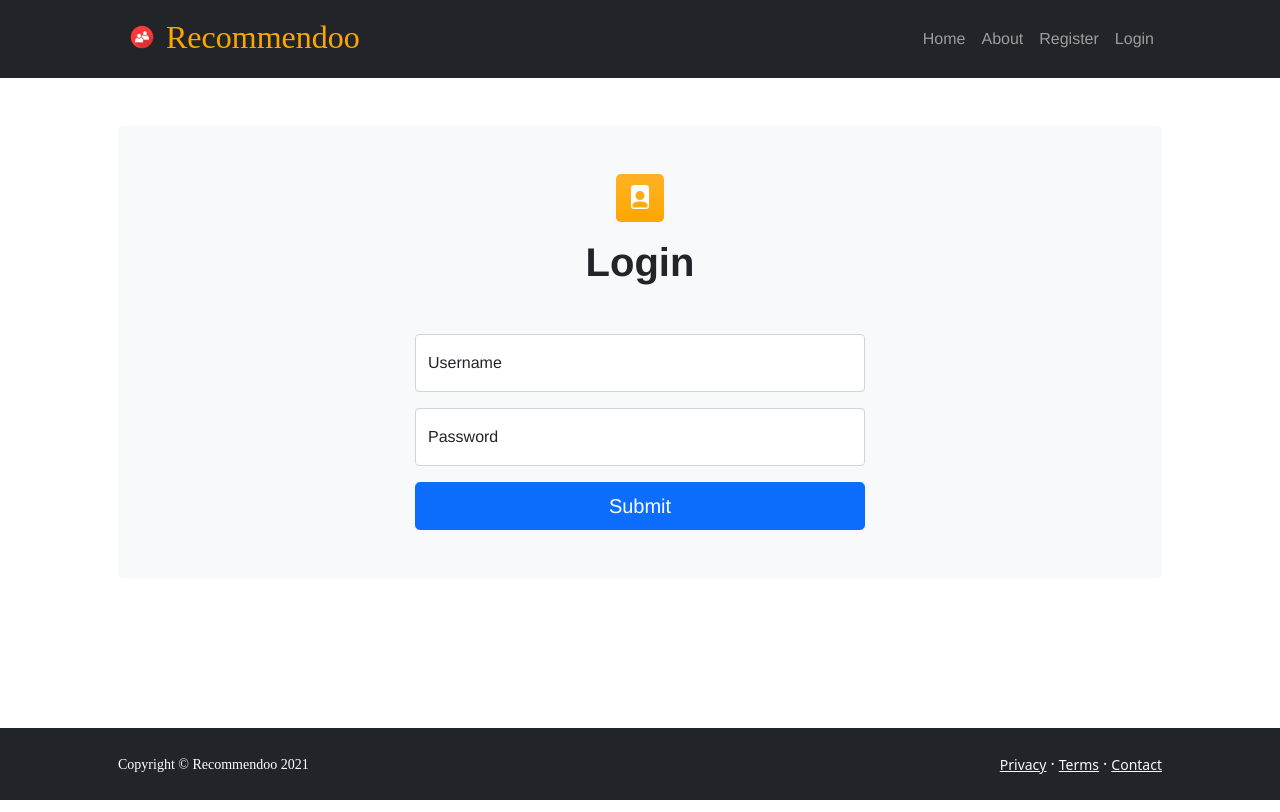
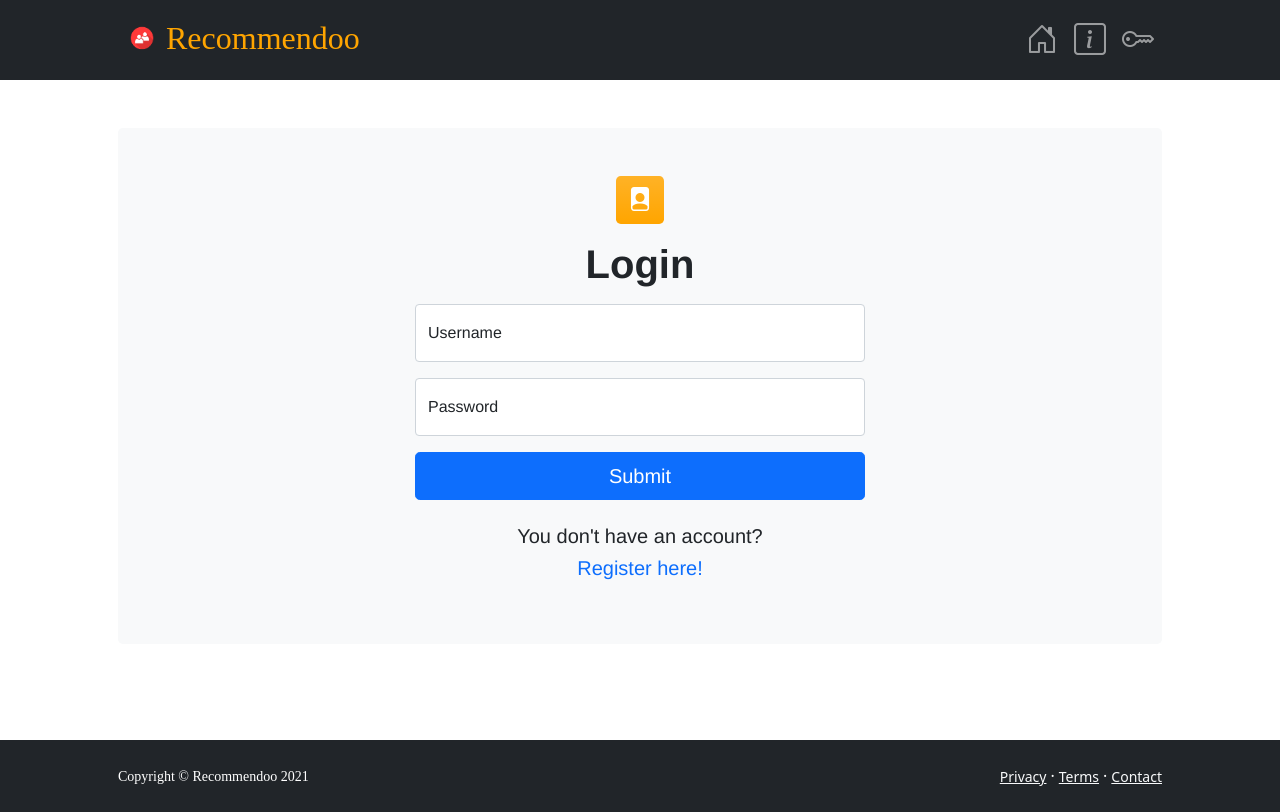
Before and after one commit to luifa7/recommendoofe, a Vue app: page /login in a window 1280 px wide. Built offline with nearby package versions, Linux system fonts and the light colour scheme; a web font is replaced by a local one.

Commit message:
imporove icons

```diff
--- a/src/App.vue
+++ b/src/App.vue
@@ -32,8 +32,8 @@
                 },
               }"
               class="nav-link"
-              >My Profile</router-link
-            >
+              ><i class="bi bi-person"></i
+            ></router-link>
           </li>
           <li class="nav-item">
             <router-link
@@ -44,8 +44,8 @@
                 },
               }"
               class="nav-link"
-              >Your Contacts</router-link
-            >
+              ><i class="bi bi-people"></i
+            ></router-link>
           </li>
           <li class="nav-item">
             <router-link
@@ -56,8 +56,8 @@
                 },
               }"
               class="nav-link"
-              >To Visit</router-link
-            >
+              ><i class="bi bi-journal-bookmark"></i
+            ></router-link>
           </li>
           <li class="nav-item">
             <router-link
@@ -68,36 +68,31 @@
                 },
               }"
               class="nav-link"
-              >Visited</router-link
-            >
+              ><i class="bi bi-journal-check"></i
+            ></router-link>
           </li>
           <li class="nav-item">
             <router-link :to="{ name: 'LogoutUser' }" class="nav-link"
-              >Logout</router-link
-            >
+              ><i class="bi bi-power"></i
+            ></router-link>
           </li>
         </ul>
         <!-- No user logged -->
         <ul v-else class="navbar-nav ms-auto mb-2 mb-lg-0">
           <li class="nav-item">
             <router-link :to="{ name: 'Home' }" class="nav-link"
-              >Home</router-link
-            >
+              ><i class="bi bi-house-door"></i
+            ></router-link>
           </li>
           <li class="nav-item">
             <router-link :to="{ name: 'About' }" class="nav-link"
-              >About</router-link
-            >
-          </li>
-          <li class="nav-item">
-            <router-link :to="{ name: 'RegisterUser' }" class="nav-link"
-              >Register</router-link
-            >
+              ><i class="bi bi-info-square"></i
+            ></router-link>
           </li>
           <li class="nav-item">
             <router-link :to="{ name: 'LoginUser' }" class="nav-link"
-              >Login</router-link
-            >
+              ><i class="bi bi-key"></i
+            ></router-link>
           </li>
         </ul>
       </div>
@@ -129,4 +124,7 @@ export default defineComponent({
   color: orange;
   font-size: xx-large;
 }
+#navbarSupportedContent {
+  font-size: 2rem;
+}
 </style>
--- a/src/views/LoginUser.vue
+++ b/src/views/LoginUser.vue
@@ -4,13 +4,13 @@
     <div class="container px-5">
       <!-- Login form-->
       <div class="bg-light rounded-3 py-5 px-4 px-md-5 mb-5">
-        <div class="text-center mb-5">
+        <div class="text-center mb-3">
           <div class="feature bg-orange bg-gradient text-white rounded-3 mb-3">
             <i class="bi bi-file-person-fill"></i>
           </div>
           <h1 class="fw-bolder">Login</h1>
         </div>
-        <div class="row gx-5 justify-content-center">
+        <div class="row gx-5 justify-content-center mb-4">
           <div class="col-lg-8 col-xl-6">
             <form id="login-form" @submit.prevent="loginUser">
               <!-- Username input-->
@@ -51,6 +51,14 @@
               </div>
             </form>
           </div>
+        </div>
+        <div class="text-center">
+          <h5>
+            You don't have an account?
+            <router-link :to="{ name: 'RegisterUser' }" class="nav-link"
+              >Register here!</router-link
+            >
+          </h5>
         </div>
       </div>
     </div>
```
